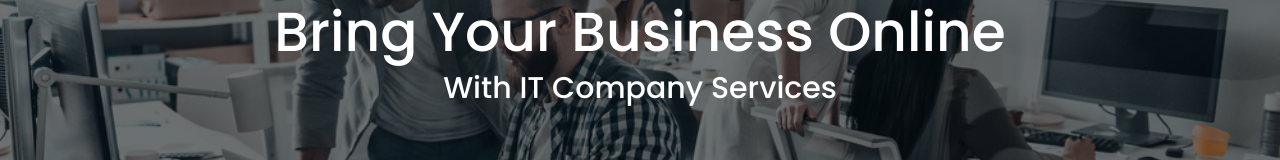
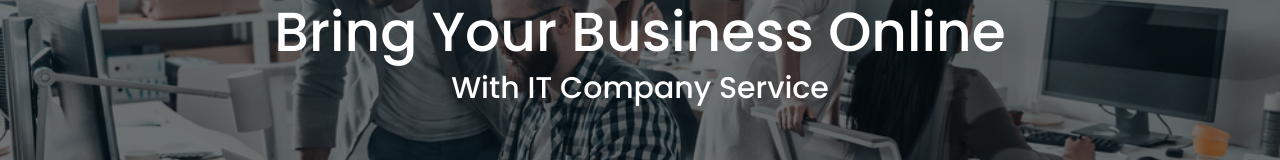
Before and after one commit to hulyo0/website-company, a plain HTML site: page index.html in a window 1280 px wide. Shown: the part 345-505 px from the top of the page. Drawn offline with nearby package versions, Linux system fonts and the light colour scheme.

Commit message:
Your message

```diff
--- a/index.html
+++ b/index.html
@@ -39,7 +39,7 @@
 
   <section id="home" class="home">
       <h1>Bring your Business Online</h1>
-      <h2>with IT Company Services</h2>
+      <h2>with IT Company Service</h2>
     <div class="wave wave1"></div>
     <div class="wave wave2"></div>
     <div class="wave wave3"></div>
```
